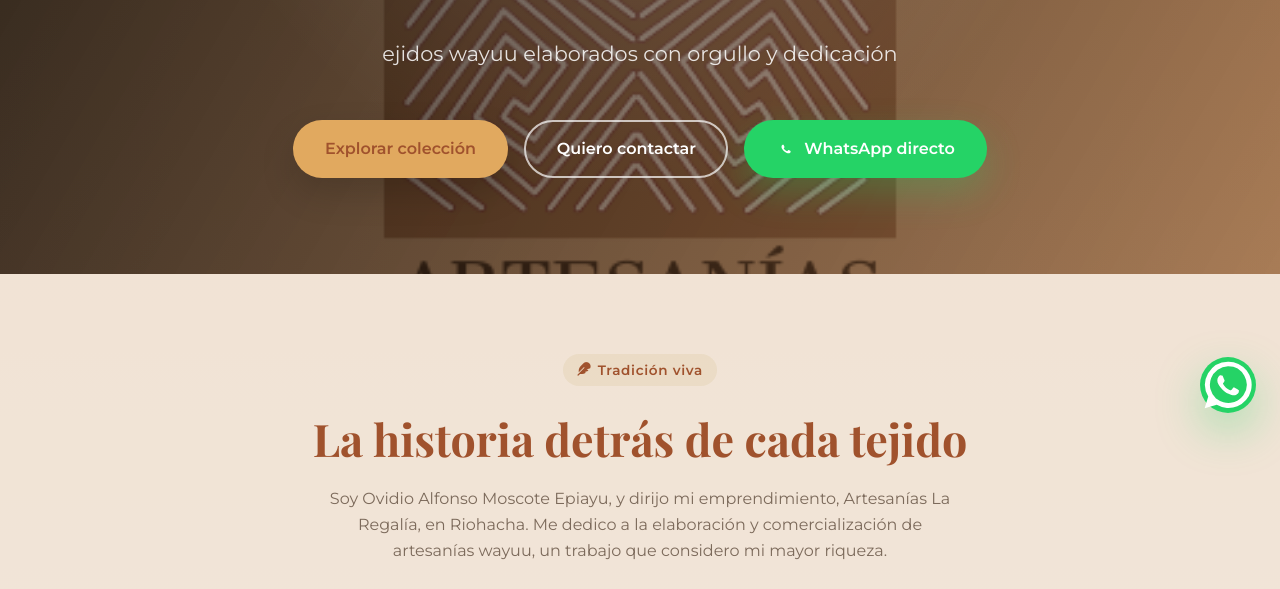
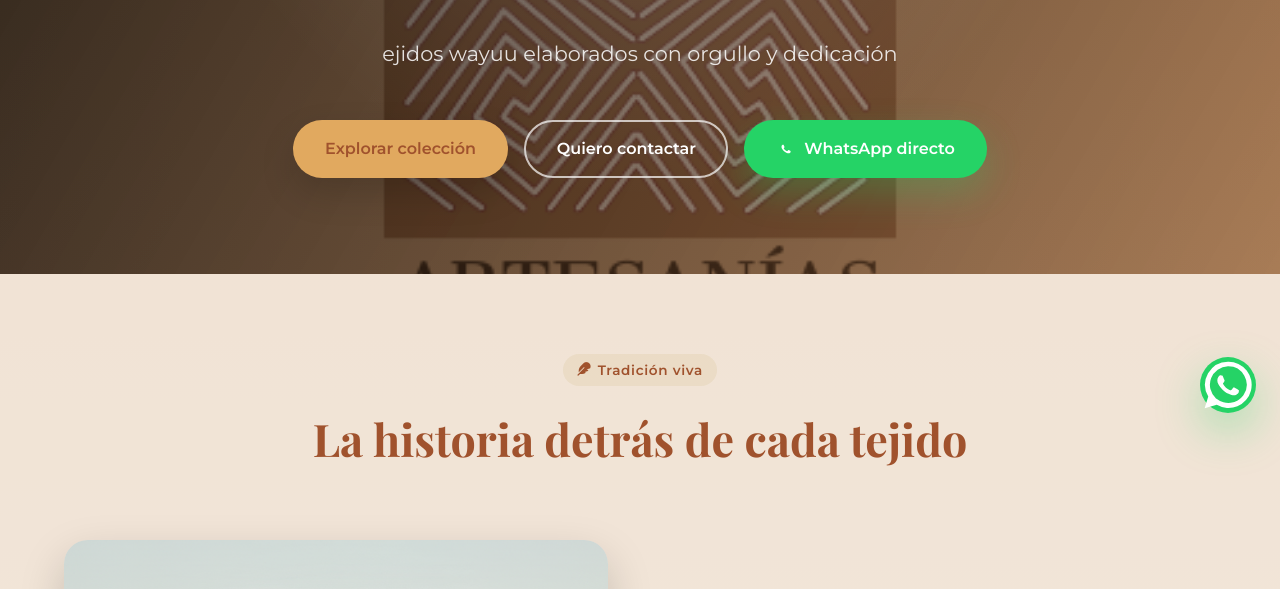
Before and after one commit to ReconvencionLaboralGuajira/artesanias-la-regalia-33, a plain HTML site: page index.html in a window 1280 px wide. Shown: the part 363-952 px from the top of the page. Drawn offline with nearby package versions, Linux system fonts and the light colour scheme; no server answers; a small style sheet from the web is missing.

Commit message:
Publish site

```diff
--- a/index.html
+++ b/index.html
@@ -100,7 +100,7 @@
                     <div class="section-header">
                         <span><i class="fa-solid fa-feather"></i> Tradición viva</span>
                         <h2>La historia detrás de cada tejido</h2>
-                        <p>Soy Ovidio Alfonso Moscote Epiayu, y dirijo mi emprendimiento, Artesanías La Regalía, en Riohacha. Me dedico a la elaboración y comercialización de artesanías wayuu, un trabajo que considero mi mayor riqueza.</p>
+
                     </div>
                     <div class="about-grid">
                         <div class="about-media">
```
